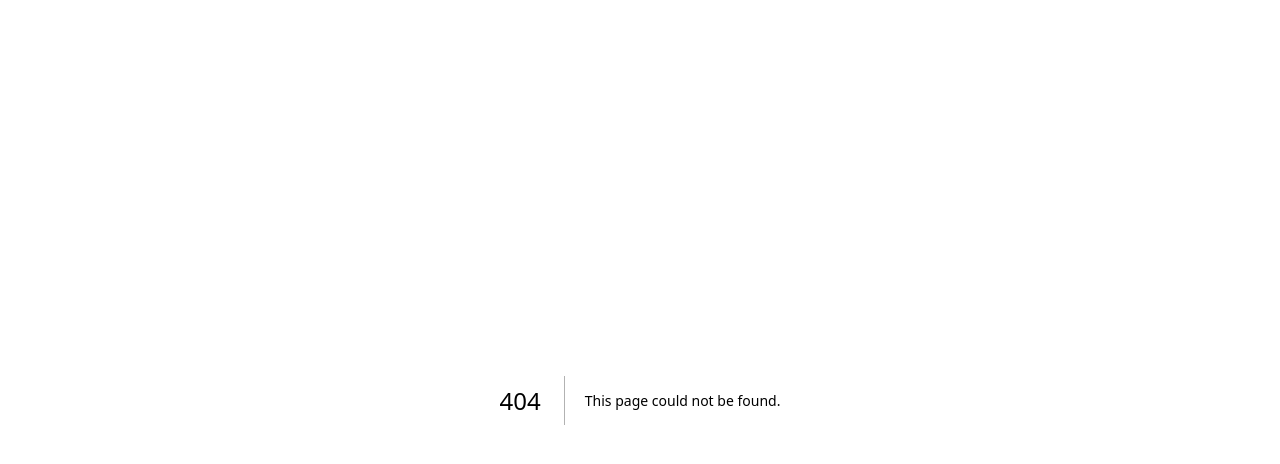
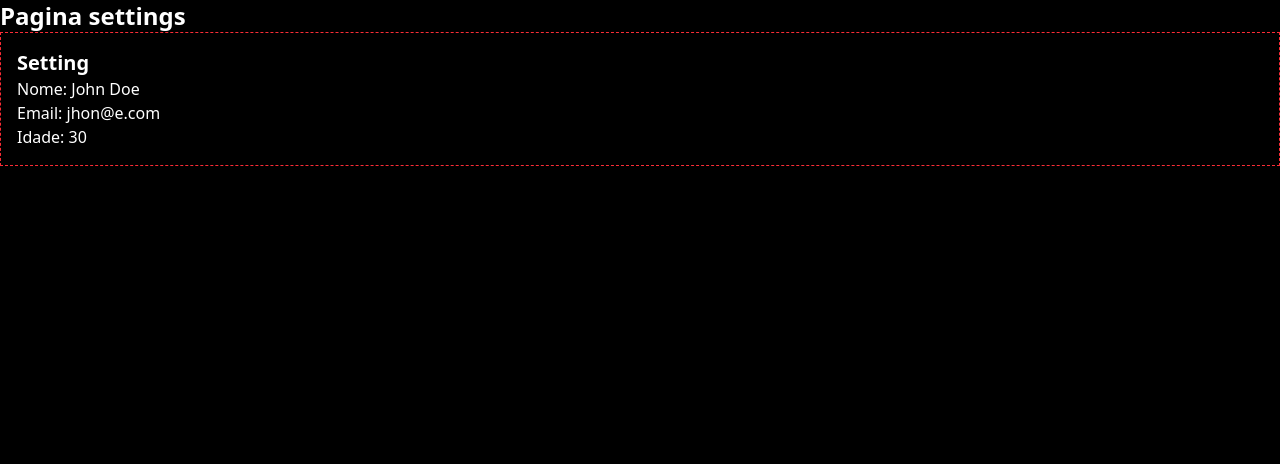
Before and after one commit to ferrazeduardo/video, a Next.js app in the folder frontend/video-client/: page /settings in a window 1280 px wide. Before the commit this address had no page. Shown: the top 464 px of the page. Built offline with nearby package versions, Linux system fonts and the light colour scheme.

Commit message:
arquivo loading

```diff
--- /dev/null
+++ b/frontend/video-client/app/lib/settings.tsx
@@ -0,0 +1,24 @@
+export const getAppSetting = (): Promise<{ theme: string, language: string }> => {
+    return new Promise((resolve) => {
+        resolve({
+            theme: 'dark',
+            language: 'en'
+        });
+    })
+}
+
+export const getUserInfo = (): Promise<{
+  name: string;
+  email: string;
+  age: number;
+}> => {
+  return new Promise((resolve) => {
+    setTimeout(() => {
+      resolve({
+        name: 'John Doe',
+        email: 'jhon@e.com',     // ← corrigi "jhon" → "john" e "jhon@e.com" → mais comum
+        age: 30,
+      });
+    }, 1000);
+  });
+};
--- /dev/null
+++ b/frontend/video-client/app/settings/loading.tsx
@@ -0,0 +1,7 @@
+import React from 'react';
+
+export default function Loading(){
+    return (
+        <div>Carregando...</div>
+    )
+}
--- /dev/null
+++ b/frontend/video-client/app/settings/page.tsx
@@ -0,0 +1,25 @@
+import React from 'react';
+import { getAppSetting, getUserInfo } from '../lib/settings';
+
+async function Settings() {
+    const { name, email,age } = await getUserInfo();
+    return (
+        <div>
+            <h1 className='text-2xl font-bold'>Pagina settings</h1>
+
+            <div className='
+            border
+            border-dashed
+            border-red-500
+            p-4'>
+                <h2 className='text-xl font-bold'>Setting</h2>
+                <p>Nome: {name}</p>
+                <p>Email: {email}</p>
+                <p>Idade: {age}</p>
+            </div>
+
+        </div>
+    )
+}
+
+export default Settings;
--- /dev/null
+++ b/frontend/video-client/app/settings/user/page.tsx
@@ -0,0 +1,7 @@
+export default function User(){
+    return (
+        <div>
+                <h1>Pagina user</h1>
+        </div>
+    )
+}
```
